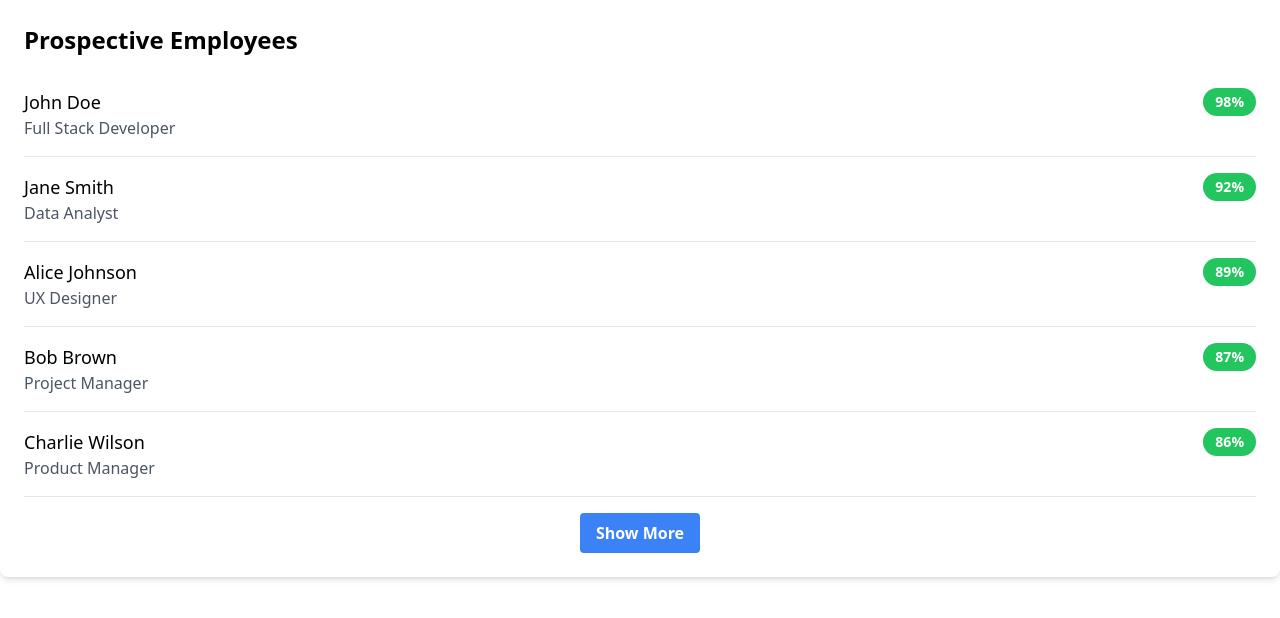
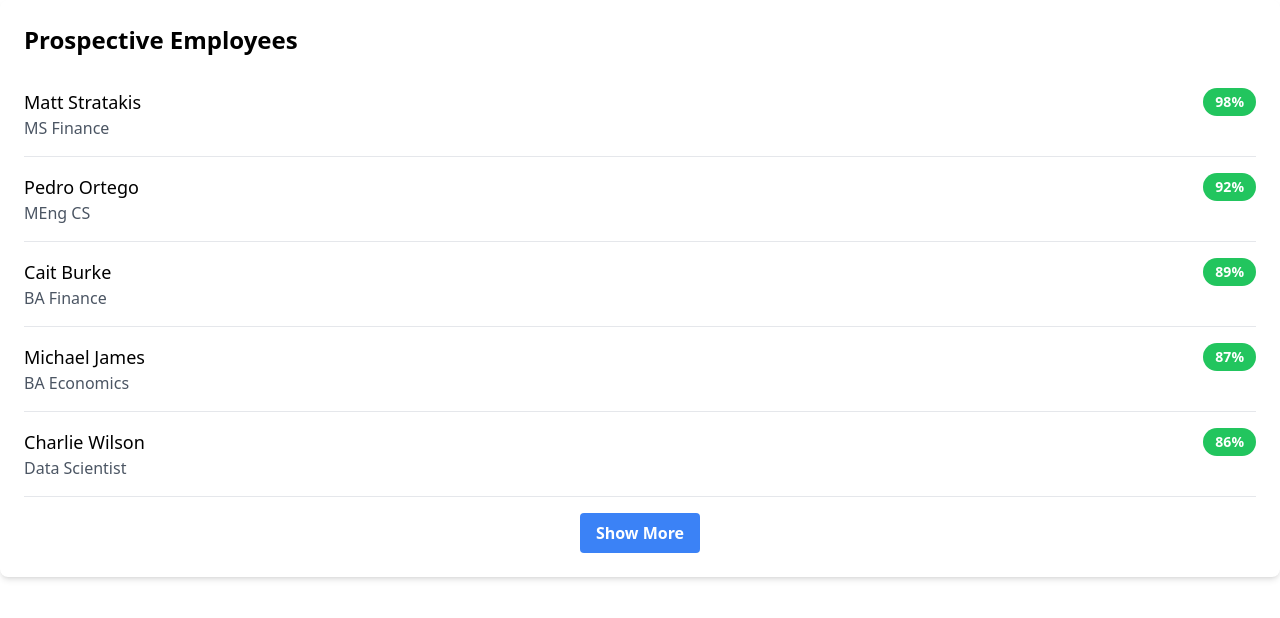
Before and after one commit to JoeD016/career-curve, a Next.js app: page /components/employee_list in a window 1280 px wide. Shown: the top 618 px of the page. Built offline with nearby package versions, Linux system fonts and the light colour scheme.

Commit message:
employee list hover highlight

```diff
--- a/src/pages/companyUI.js
+++ b/src/pages/companyUI.js
@@ -51,7 +51,7 @@ export default function Home() {
     };
 
 const RankQualitiesBox = ({ role }) => {
-  const [qualitiesOrder, setQualitiesOrder] = useState(Array(5).fill(''));
+  const [qualitiesOrder, setQualitiesOrder] = useState(Array(3).fill(''));
 
   const handleRankChange = (event, index) => {
     const newQuality = event.target.value;
@@ -63,19 +63,19 @@ const RankQualitiesBox = ({ role }) => {
   };
 
   const qualities = [
-    'Communication',
-    'Teamwork',
+    'Mathematical skills',
+    'Programming skills',
     'Problem-solving',
-    'Leadership',
-    'Technical skills',
+    'Communication skills',
+    'Interest in finance / economics',
   ];
 
   return (
     <div className="mt-4">
-      <h3 className="mb-2">{`Rank the qualities for ${role} candidates`}</h3>
+      <h3 className="mb-2">{`Rank qualities of ${role} candidates by importance:`}</h3>
       {qualitiesOrder.map((selectedQuality, index) => (
         <div key={index} className="flex items-center mb-2">
-          <label className="mr-2">{`Priority ${index + 1}:`}</label>
+          <label className="mr-2">{`Quality ${index + 1}:`}</label>
           <select value={selectedQuality} onChange={(event) => handleRankChange(event, index)}>
             <option value="">Select</option>
             {qualities.map((quality) => (
@@ -174,12 +174,12 @@ const RankQualitiesBox = ({ role }) => {
             </p>
           </div>
           <div className="mb-4">
-        <h1 className="text-lg font-semibold mb-2">Job Description</h1>
+        <h1 className="text-lg font-semibold mb-2">Open Roles</h1>
         <div className="flex flex-col">
         {[
-          { label: 'Software Engineer', description: 'Designs and develops software solutions' },
-          { label: 'Project Manager', description: 'Manages projects and coordinates teams' },
-          { label: 'Data Analyst', description: 'Analyzes data and provides insights' },
+          { label: 'Quantitative Trader', description: 'Develops analytical trading strategies with advanced mathematical techniques' },
+          { label: 'Software Engineer', description: 'Designs, develops, and deploys software to customers' },
+          { label: 'Data Scientist', description: 'Analyzes data and provides insights' },
         ].map((option) => (
           <div
             key={option.label}
--- a/src/pages/components/employee_list.js
+++ b/src/pages/components/employee_list.js
@@ -3,14 +3,14 @@ import Head from "next/head";
 
 const EmployeeList = () => {
   const allEmployees = [
-    { name: 'John Doe', description: 'Full Stack Developer', match: 98 },
-    { name: 'Jane Smith', description: 'Data Analyst', match: 92 },
-    { name: 'Alice Johnson', description: 'UX Designer', match: 89 },
-    { name: 'Bob Brown', description: 'Project Manager', match: 87 },
-    { name: 'Charlie Wilson', description: 'Product Manager', match: 86 },
-    { name: 'Aya', description: 'Product Manager', match: 85 },
-    { name: 'Nick Pacia', description: 'Product Manager', match: 83 },
-    { name: 'Jojo', description: 'Product Manager', match: 83 },
+    { name: 'Matt Stratakis', description: 'MS Finance', match: 98 },
+    { name: 'Pedro Ortego', description: 'MEng CS', match: 92 },
+    { name: 'Cait Burke', description: 'BA Finance', match: 89 },
+    { name: 'Michael James', description: 'BA Economics', match: 87 },
+    { name: 'Charlie Wilson', description: 'Data Scientist', match: 86 },
+    { name: 'Aya Chehabi', description: 'MEng CS', match: 85 },
+    { name: 'Nick Pacia', description: 'BA Economics', match: 84 },
+    { name: 'Jojo Dong', description: 'MEng CM', match: 83 },
   ];
 
   const [visibleEmployees, setVisibleEmployees] = useState(5);
@@ -24,6 +24,16 @@ const EmployeeList = () => {
   const handleHide = () => {
     setVisibleEmployees(5);
     setShowHideButton(false);
+  };
+
+  const [hoveredEmployeeIndex, setHoveredEmployeeIndex] = useState(null);
+
+  const handleMouseEnter = (index) => {
+    setHoveredEmployeeIndex(index);
+  };
+
+  const handleMouseLeave = () => {
+    setHoveredEmployeeIndex(null);
   };
 
   const employeesToShow = allEmployees.slice(0, visibleEmployees);
@@ -56,7 +66,14 @@ const EmployeeList = () => {
 
 <ul>
   {employeesToShow.map((employee, index) => (
-          <li key={index} className="border-b border-gray-200 py-4">
+    <li
+      key={index}
+      className={`border-b border-gray-200 py-4 ${
+        index === hoveredEmployeeIndex ? 'bg-gray-200' : ''
+      }`}
+      onMouseEnter={() => handleMouseEnter(index)}
+      onMouseLeave={handleMouseLeave}
+    >
       <div className="flex justify-between">
         <div>
           <h1 className="text-lg font-medium">{employee.name}</h1>
```
Lines whose indentation alone changed are shown as unchanged.
